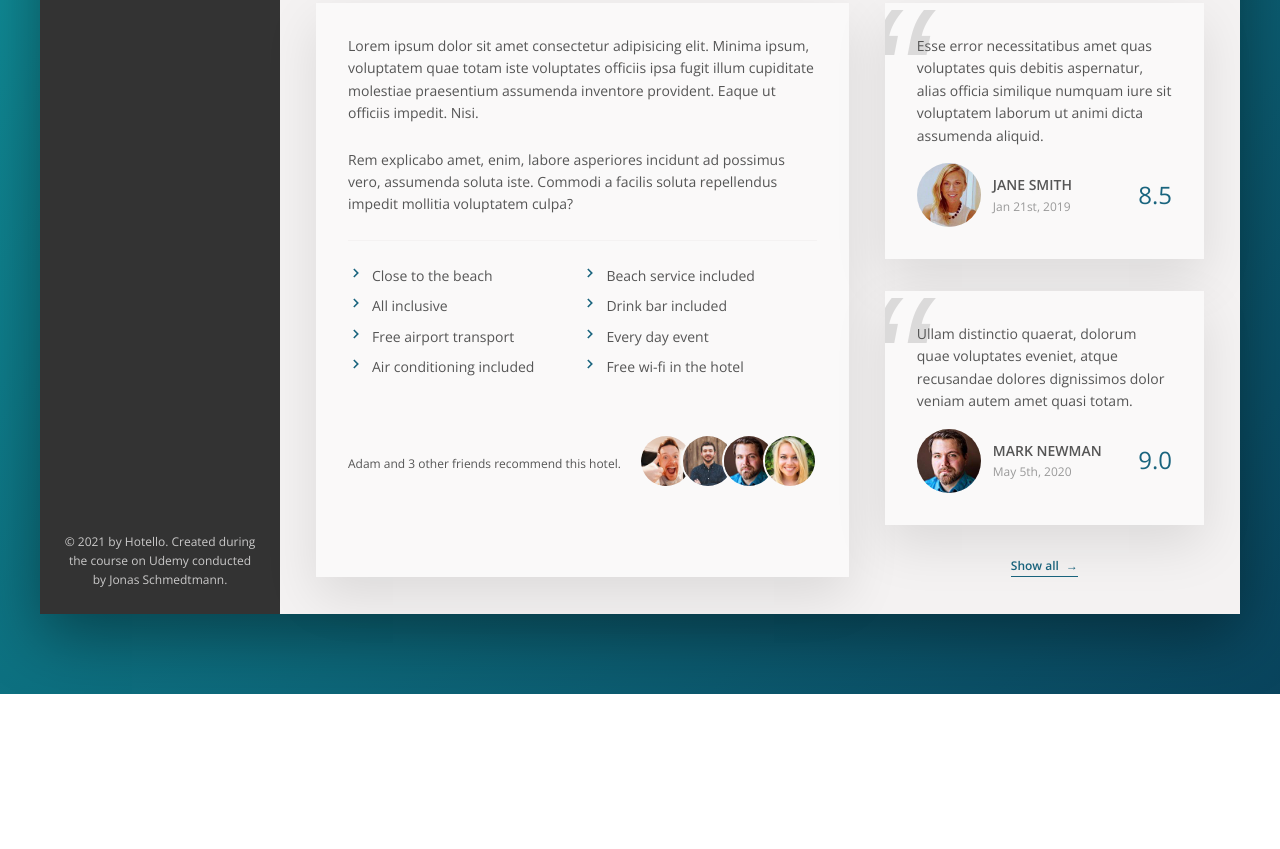
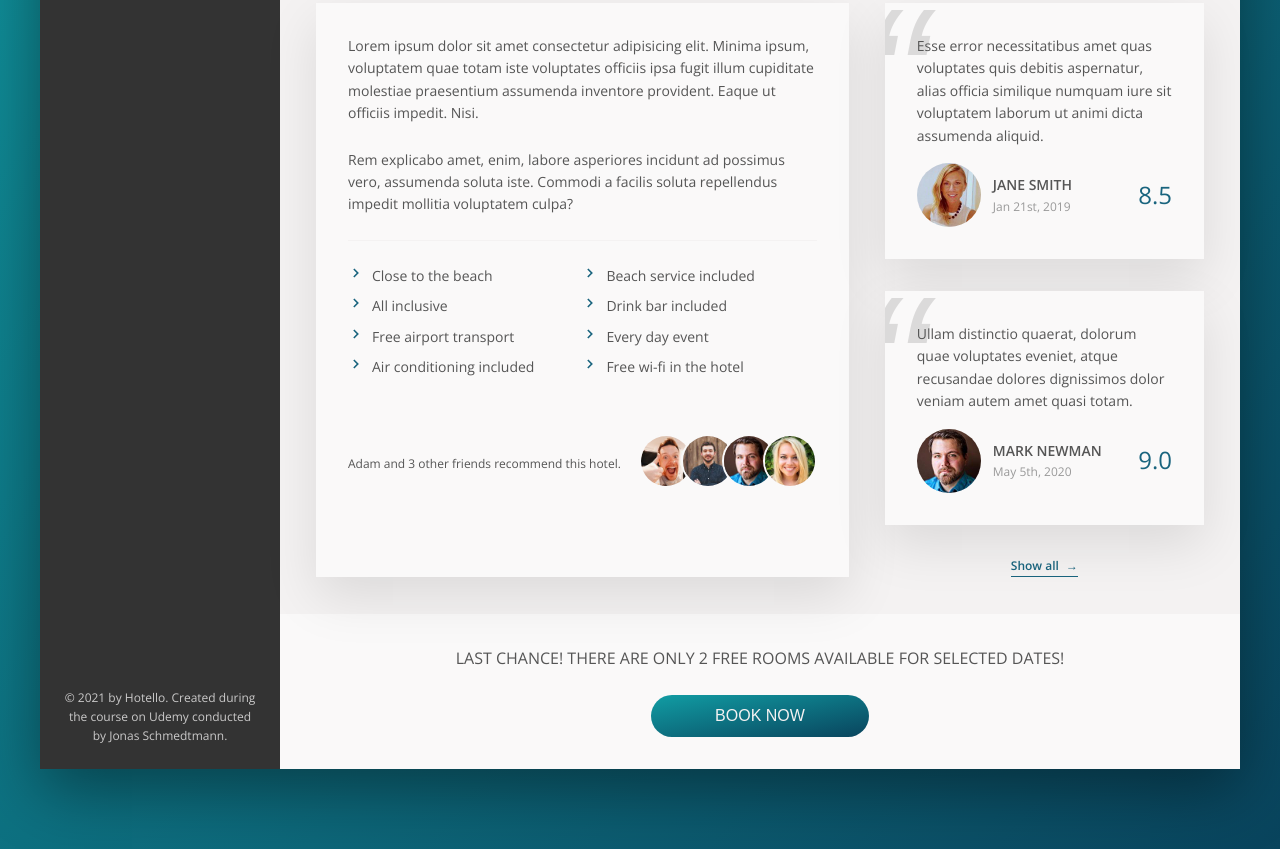
Before and after one commit to bhszewczyk/Hotello, a website: page index.html in a window 1280 px wide. Shown: the part 620-1469 px from the top of the page. Before the commit the page ends 1314 px from the top, so only its background shows below. Drawn offline with nearby package versions, Linux system fonts and the light colour scheme.

Commit message:
Adds cta section

```diff
--- a/index.html
+++ b/index.html
@@ -245,6 +245,16 @@
               <button class="btn-inline">Show all <span>&rarr;</span></button>
             </div>
           </div>
+          <div class="cta">
+            <h2 class="cta__book-now">
+              Last chance! There are only 2 free rooms available for selected
+              dates!
+            </h2>
+            <button class="btn">
+              <span class="btn__visible">Book now</span>
+              <span class="btn__hidden">2 rooms left</span>
+            </button>
+          </div>
         </main>
       </div>
     </div>
--- a/sass/_components.scss
+++ b/sass/_components.scss
@@ -292,6 +292,7 @@
 
   &:hover {
     color: var(--color-primary--light);
+    animation: pulsate 2s infinite;
 
     span {
       margin-left: 8px;
@@ -300,7 +301,6 @@
 
   &:focus {
     outline: none;
-    animation: pulsate 1s infinite;
   }
 }
 
@@ -311,7 +311,7 @@
   }
 
   50% {
-    transform: scale(1.02);
+    transform: scale(1.05);
     box-shadow: 0 1rem 2rem rgba(0, 0, 0, 0.3);
   }
 
@@ -450,3 +450,76 @@
     z-index: 1;
   }
 }
+
+////////////////////
+// CALL TO ACTION
+
+.cta {
+  padding: 3.2rem 0;
+  text-align: center;
+
+  &__book-now {
+    font-size: 1.6rem;
+    font-weight: 300;
+    text-transform: uppercase;
+    margin-bottom: 2.4rem;
+  }
+}
+
+.btn {
+  cursor: pointer;
+  font-size: 1.6rem;
+  text-transform: uppercase;
+  font-weight: 300;
+  color: var(--color-grey--light-2);
+  border: none;
+  border-radius: 100px;
+  background-image: linear-gradient(
+    to bottom right,
+    var(--color-primary--light),
+    var(--color-primary--dark)
+  );
+
+  position: relative;
+  overflow: hidden;
+
+  & > * {
+    height: 100%;
+    width: 100%;
+    display: inline-block;
+    transition: all 0.2s;
+  }
+
+  &:hover {
+    background-image: linear-gradient(
+      to top left,
+      var(--color-primary--light),
+      var(--color-primary--dark)
+    );
+    box-shadow: var(--shadow-light);
+    animation: pulsate 2s infinite;
+  }
+
+  &:focus {
+    outline: none;
+  }
+
+  &__visible {
+    padding: 1.2rem 6.4rem;
+  }
+
+  &:hover &__visible {
+    transform: translatey(100%);
+  }
+
+  &__hidden {
+    padding: 1.2rem;
+    position: absolute;
+    left: 0;
+    top: -100%;
+  }
+
+  &:hover &__hidden {
+    top: 0;
+  }
+}
```
Also changed, not shown: css/main.css, css/main.min.css, css/style.css, 2 other files.
